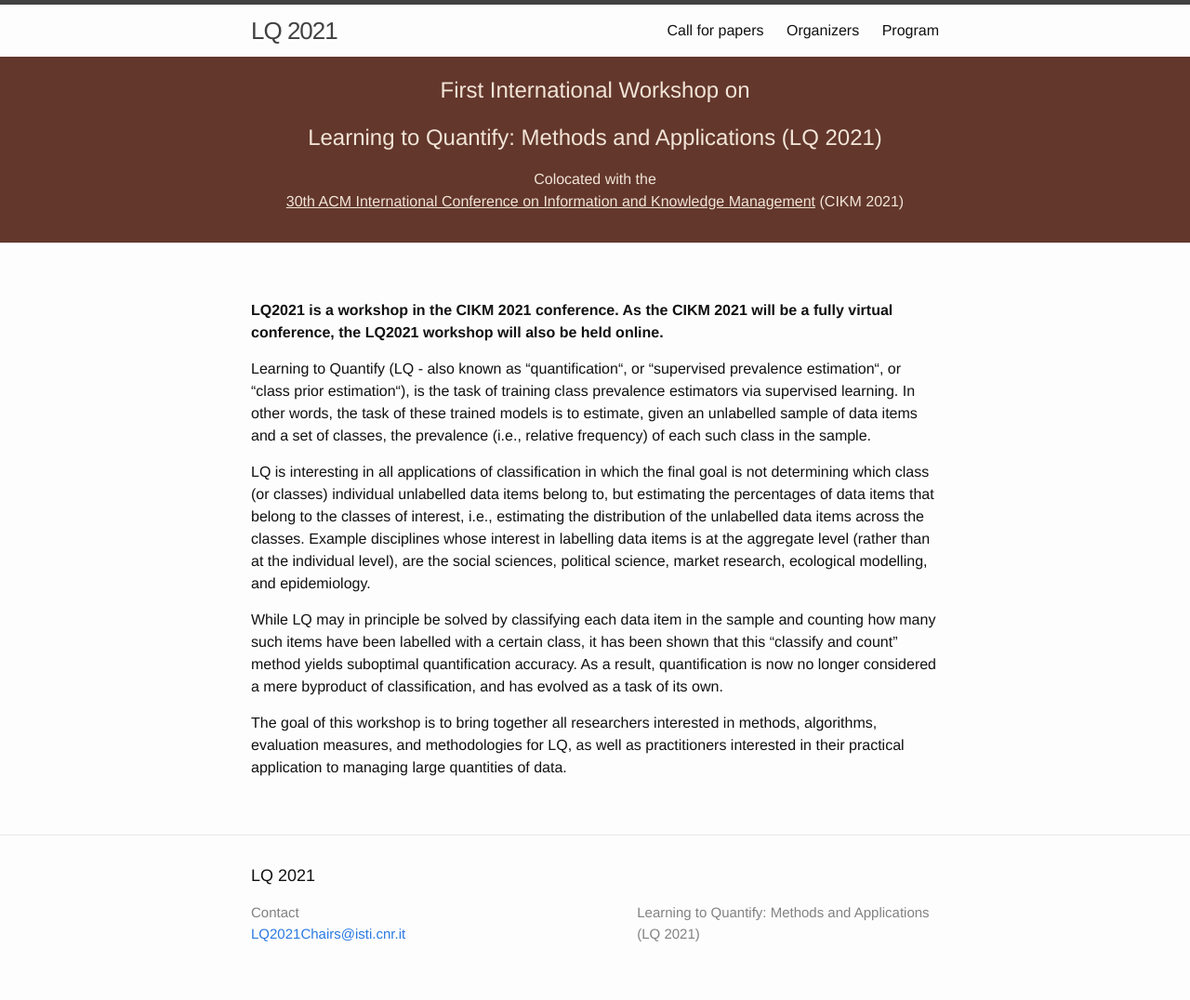
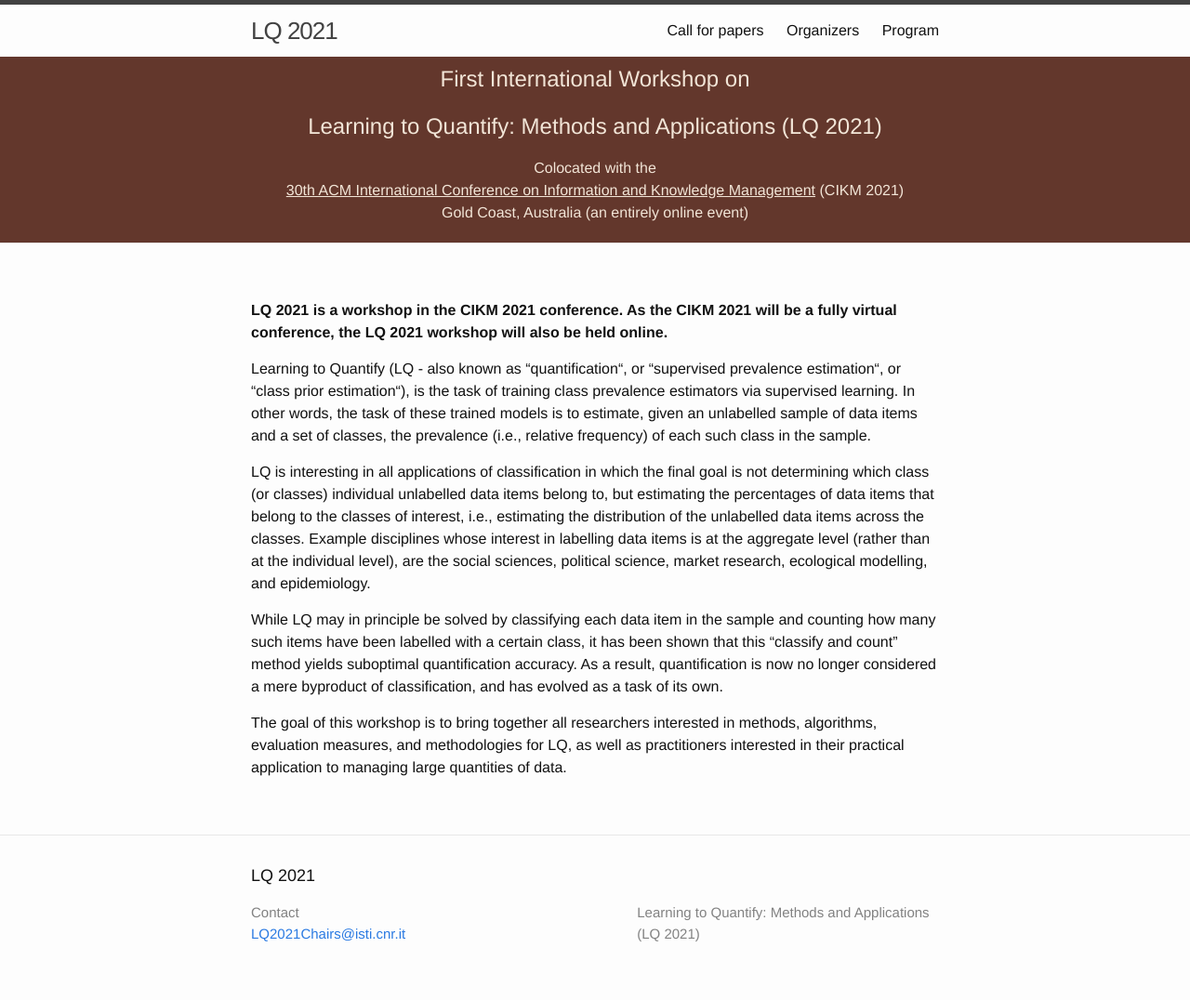
Before and after one commit to cikmlq2021/cikmlq2021.github.io, a Jekyll site: the page built from index.md, in a window 1280 px wide. Shown: the whole page at 93% size. Built offline with Jekyll 4.4.1, drawn with Linux system fonts in a browser that asks for light colours.

Commit message:
minor changes

```diff
--- a/_config.yml
+++ b/_config.yml
@@ -10,7 +10,7 @@ title: LQ 2021
 email: LQ2021Chairs@isti.cnr.it
 description: > # this means to ignore newlines until "baseurl:"
   Learning to Quantify: Methods and Applications (LQ 2021)
-description2: Colocated with the </br> <a class="nocolorlink" href="https://www.cikm2021.org/">30th ACM International Conference on Information and Knowledge Management</a> (CIKM 2021)
+description2: Colocated with the </br> <a class="nocolorlink" href="https://www.cikm2021.org/">30th ACM International Conference on Information and Knowledge Management</a> (CIKM 2021)</br>Gold Coast, Australia (an entirely online event)
 description3: First International Workshop on
 url: cikmlq2021.github.io
 baseurl: ""
--- a/index.md
+++ b/index.md
@@ -2,7 +2,7 @@
 layout: page
 ---
 
-**LQ2021 is a workshop in the CIKM 2021 conference. As the CIKM 2021 will be a fully virtual conference, the LQ2021 workshop will also be held online.**
+**LQ 2021 is a workshop in the CIKM 2021 conference. As the CIKM 2021 will be a fully virtual conference, the LQ 2021 workshop will also be held online.**
 
 Learning to Quantify (LQ - also known as “quantification“, or “supervised prevalence estimation“, or “class prior estimation“), is the task of training class prevalence estimators via supervised learning.  In other words, the task of these trained models is to estimate, given an unlabelled sample of data items and a set of classes, the prevalence (i.e., relative frequency) of each such class in the sample.
 
```
